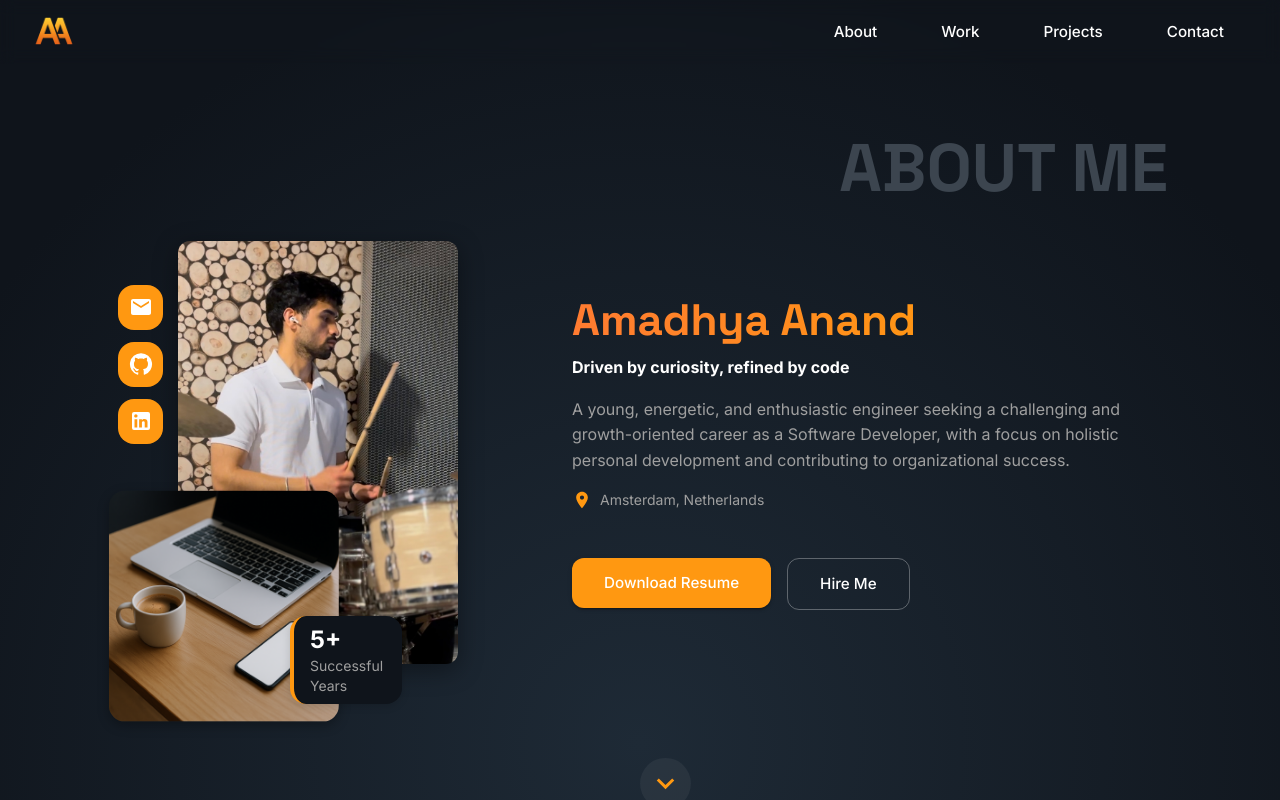
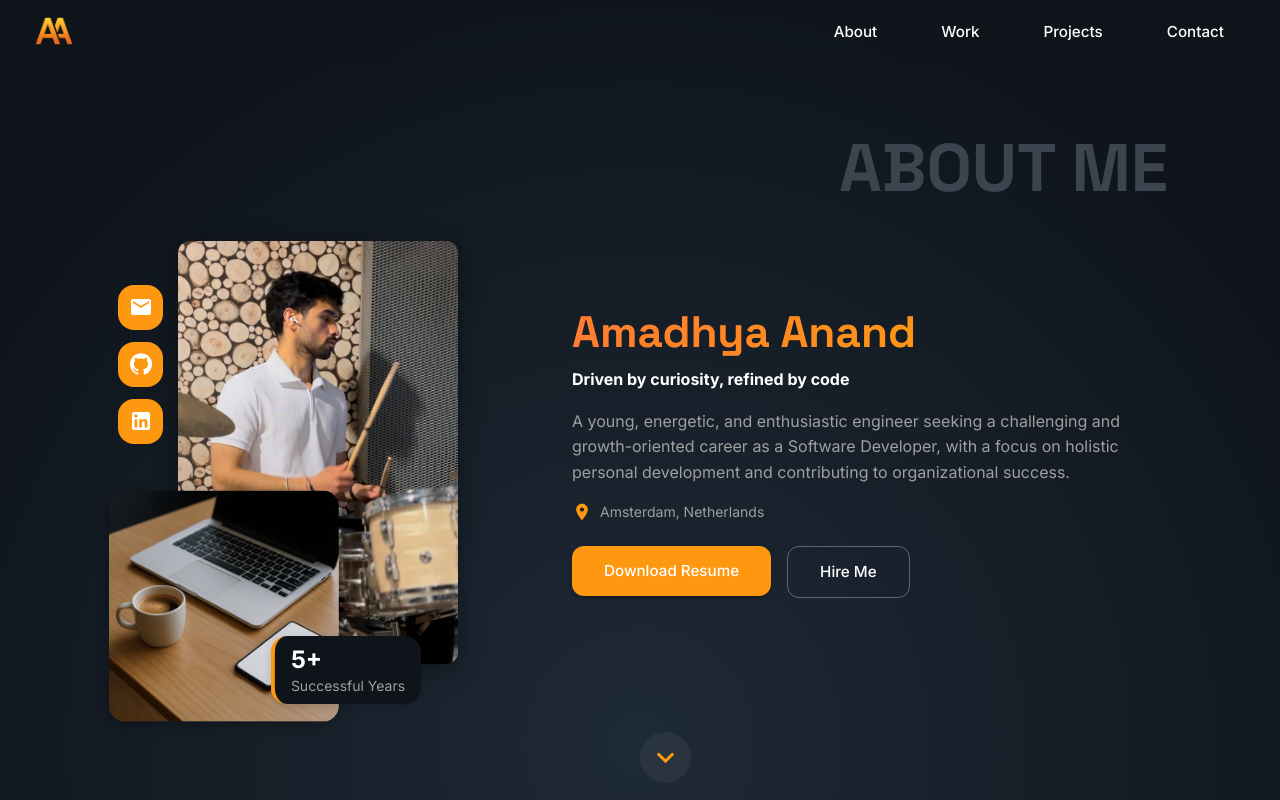
Before and after one commit to amadhya02/Portfolio, a React (Create React App) app: page /about in a window 1280 px wide. Shown: the top 800 px of the page. Built offline with nearby package versions, Linux system fonts and the light colour scheme.

Commit message:
About Hero - Small Tweeks

```diff
--- a/src/pages/About/AboutCard/AboutTextBlock.js
+++ b/src/pages/About/AboutCard/AboutTextBlock.js
@@ -53,7 +53,7 @@ const AboutTextBlock = () => (
     </Box>
 
     {/* CTA Buttons */}
-    <Box sx={{ mt: 4, display: 'flex', gap: 2, flexWrap: 'wrap' }}>
+    <Box sx={{ mt: 1, display: 'flex', gap: 2, flexWrap: 'wrap' }}>
       <motion.div whileHover={{ scale: 1.05 }}>
         <Button
           variant="contained"
--- a/src/pages/About/AboutCard/ProfileImageBlock.js
+++ b/src/pages/About/AboutCard/ProfileImageBlock.js
@@ -169,7 +169,7 @@ const ProfileImageBlock = () => (
         <Typography variant="h5" fontWeight={700}>
           {getExpYears()}+
         </Typography>
-        <Typography variant="body2" color="text.secondary">
+        <Typography variant="body2" color="text.secondary" noWrap>
           Successful Years
         </Typography>
       </Box>
--- a/src/pages/About/AboutCard/index.js
+++ b/src/pages/About/AboutCard/index.js
@@ -1,5 +1,5 @@
 import React from 'react';
-import { Grid, Typography, IconButton } from '@mui/material';
+import { Grid, Typography, IconButton, Box } from '@mui/material';
 import { KeyboardArrowDown } from '@mui/icons-material';
 import { motion } from 'framer-motion';
 import AboutTextBlock from './AboutTextBlock';
@@ -14,7 +14,7 @@ const Index = () => {
       sx={{
         position: 'relative',
         minHeight: '96vh',
-        [theme.breakpoints.down('lg')]: {
+        [theme.breakpoints.down('md')]: {
           display: 'flex',
           flexDirection: 'column',
           justifyContent: 'center',
@@ -49,9 +49,15 @@ const Index = () => {
         transition={{ duration: 2, repeat: Infinity }}
         style={{
           position: 'absolute',
-          bottom: 24,
+          bottom: 50,
           left: '50%',
           transform: 'translateX(-50%)',
+          display: { sm: 'block', xs: 'hidden' },
+        }}
+      >
+        <Box
+          sx={{
+            display: { xs: 'none', sm: 'block' }, // ✅ Hide on mobile
           }}
         >
           <IconButton
@@ -67,6 +73,7 @@ const Index = () => {
           >
             <KeyboardArrowDown fontSize="large" />
           </IconButton>
+        </Box>
       </motion.div>
     </Grid>
   );
```
Lines whose indentation alone changed are shown as unchanged.
